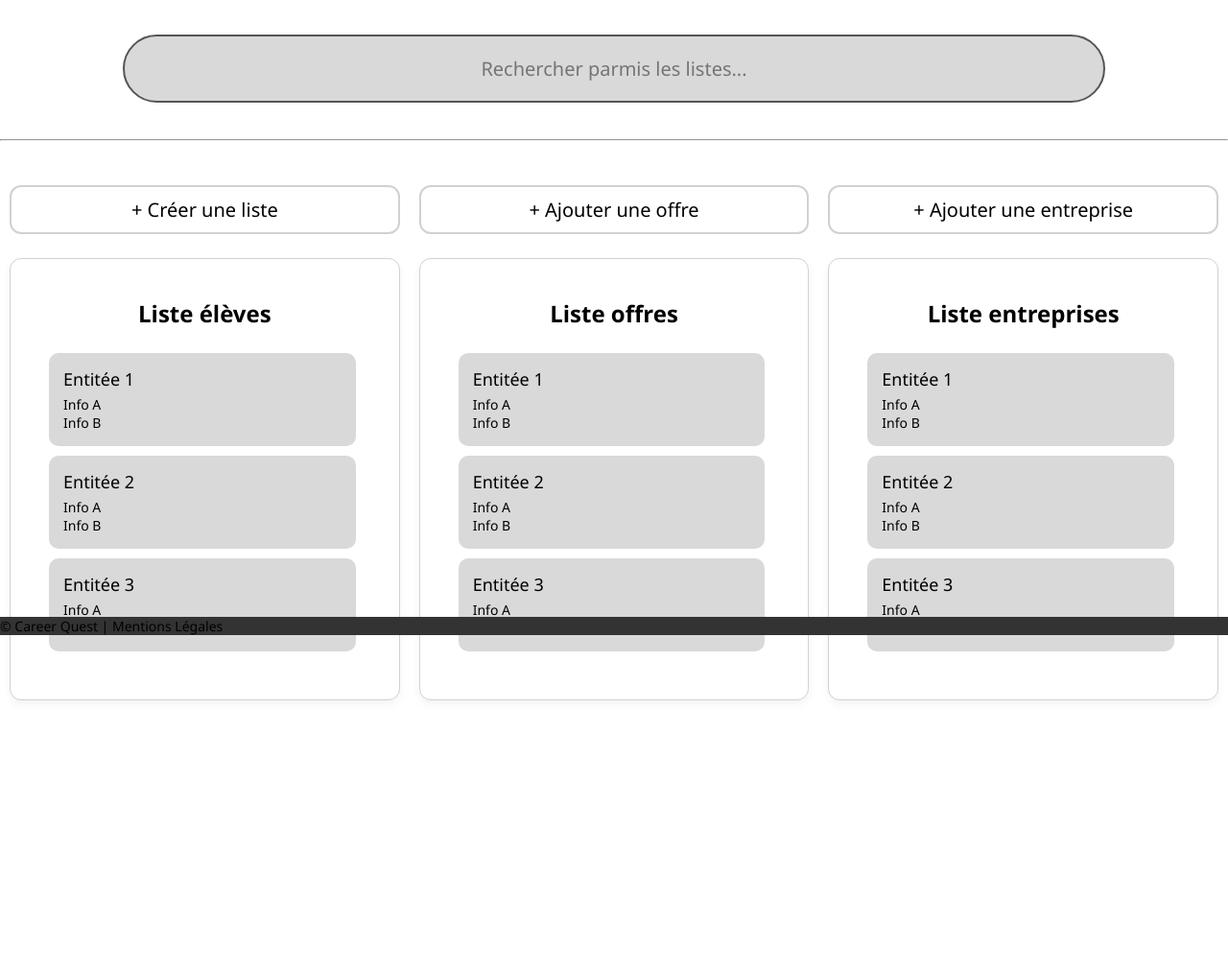
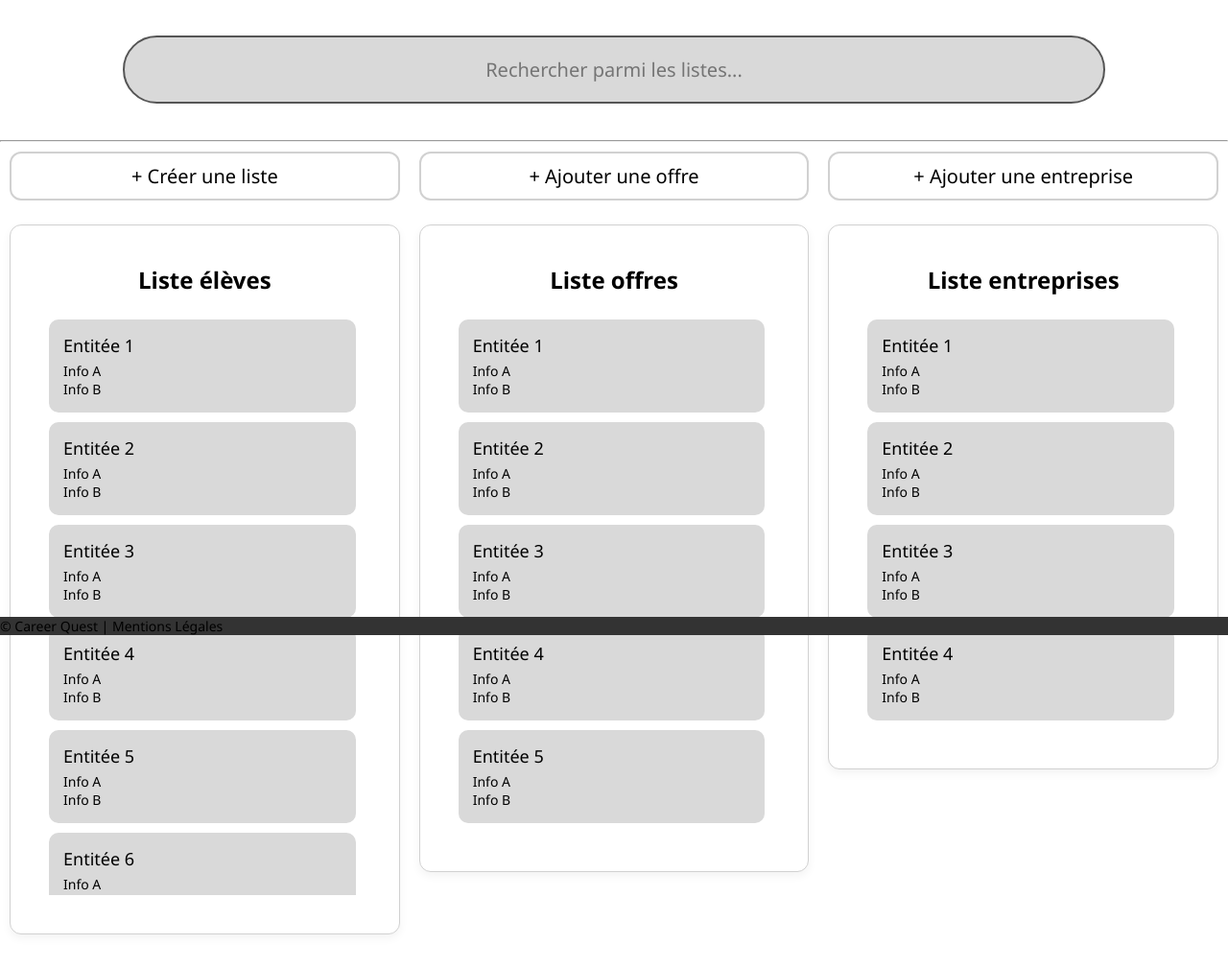
Before and after one commit to Mitakode/Projet-Web-G1, a PHP site: page /pannel-pilote.html in a window 1280 px wide. Shown: the part 138-1147 px from the top of the page at 96% size. Before the commit the page ends 868 px from the top, so only its background shows below. Run offline with PHP 8.4, Linux system fonts and the light colour scheme.

Commit message:
Changes to test

```diff
--- a/front/pannel-pilote-stylesheet.css
+++ b/front/pannel-pilote-stylesheet.css
@@ -4,6 +4,8 @@ input[type="recherche"]{
   display: block;
   margin-left: auto;
   margin-right: auto;
+  margin-top: 37px;
+  margin-bottom: 30px;
   font: 20px "Segoe UI";
   text-align: center;
   background-color: #d9d9d9;
@@ -28,12 +30,13 @@ input[type="recherche"]{
 .auth-containers {
     display: flex;
     justify-content: center;
-    align-items:center;
+    align-items:flex-start;
     flex-direction: row;
     text-align: left;
     row-gap: 10px;
     gap: 20px;
     padding : 10px;
+    margin-bottom: 25px;
 }
 
 
@@ -94,6 +97,18 @@ label {
   font-size: 20px;
 }
 
+.btn-list {
+  background-color: #ffffff;
+  border: 2px solid #d1d1d1;
+  border-radius: 12px;
+  padding: 10px;
+  color: #000;
+  cursor: pointer;
+  width: 100%;
+  max-width: 500px;
+  font-family :'Segoe UI';
+  font-size: 20px;
+}
 .list-item h3 {
   margin: 0 0 5px 0;
   font-size: 18px;
--- a/front/pannel-pilote.html
+++ b/front/pannel-pilote.html
@@ -29,9 +29,8 @@
         </div>
         </header>
         <section>
-            <br><br>
-            <input type="recherche" placeholder="Rechercher parmis les listes...">
-            <hr><br><br>
+            <input type="recherche" placeholder="Rechercher parmi les listes...">
+            <hr>
             <div class = "auth-containers">
                 <div class="auth-container">
                     <button type="submit" class="btn"> + Créer une liste</button>
@@ -50,6 +49,21 @@
                             </div>
                             <div class="list-item">
                                 <h3>Entitée 3</h3>
+                                <p>Info A</p>
+                                <p>Info B</p>
+                                </div>
+                            <div class="list-item">
+                                <h3>Entitée 4</h3>
+                                <p>Info A</p>
+                                <p>Info B</p>
+                            </div>
+                            <div class="list-item">
+                                <h3>Entitée 5</h3>
+                                <p>Info A</p>
+                                <p>Info B</p>
+                            </div>
+                            <div class="list-item">
+                                <h3>Entitée 6</h3>
                                 <p>Info A</p>
                                 <p>Info B</p>
                             </div>
@@ -77,6 +91,16 @@
                                 <p>Info A</p>
                                 <p>Info B</p>
                             </div>
+                             <div class="list-item">
+                                <h3>Entitée 4</h3>
+                                <p>Info A</p>
+                                <p>Info B</p>
+                            </div>
+                            <div class="list-item">
+                                <h3>Entitée 5</h3>
+                                <p>Info A</p>
+                                <p>Info B</p>
+                            </div>
                         </div>
                     </div>
                 </div>
@@ -101,6 +125,11 @@
                                 <p>Info A</p>
                                 <p>Info B</p>
                             </div>
+                            <div class="list-item">
+                                <h3>Entitée 4</h3>
+                                <p>Info A</p>
+                                <p>Info B</p>
+                            </div>
                         </div>
                     </div>
                 </div>
```
